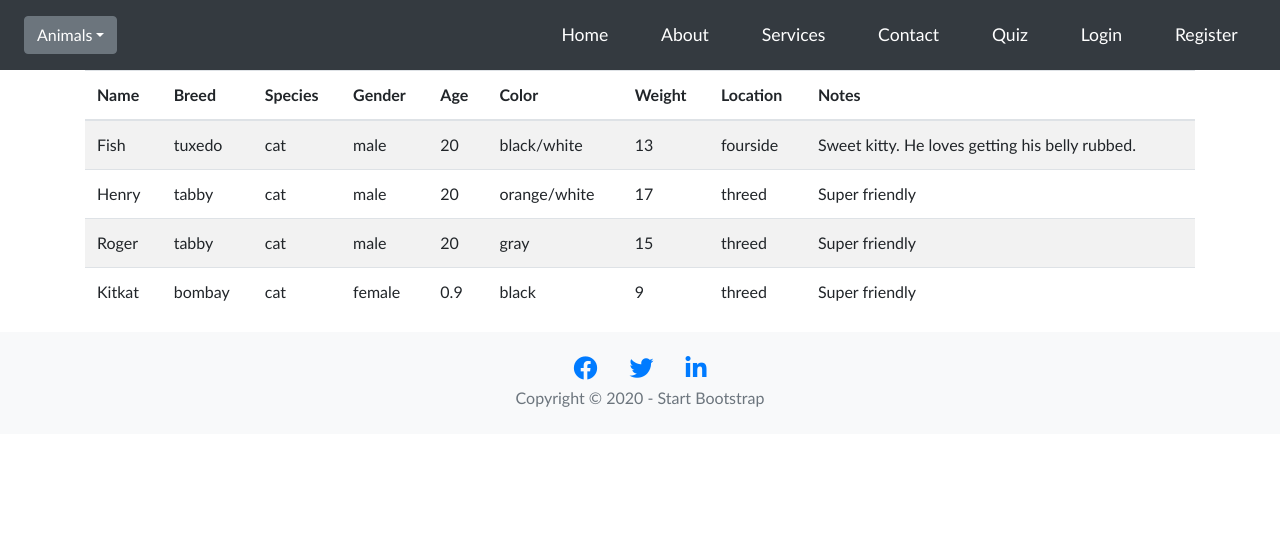
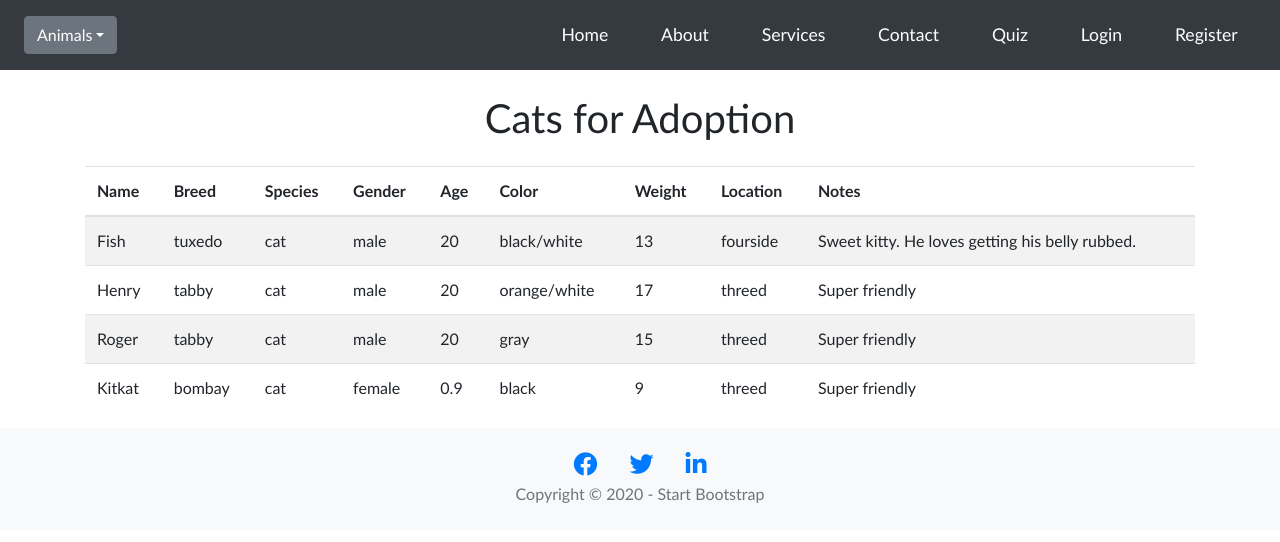
Before and after one commit to DeviousRio/vue-bootstrap, a Vue app: page /#/cats in a window 1280 px wide. Shown: the top 542 px of the page. Built offline with nearby package versions, Linux system fonts and the light colour scheme.

Commit message:
Added store folder

```diff
--- a/src/components/Navigation.vue
+++ b/src/components/Navigation.vue
@@ -6,7 +6,7 @@
         <b-dropdown id="dropdown-1" text="Animals" class="m-md-2"  size="md">
           <b-dropdown-item><router-link to="/cats" class="blue-link">Cats</router-link></b-dropdown-item>
           <b-dropdown-item><router-link to="/dogs" class="blue-link">Dogs</router-link></b-dropdown-item>
-          <b-dropdown-item><router-link to="/pets" class="blue-link">Pets</router-link></b-dropdown-item>
+          <!-- <b-dropdown-item><router-link to="/pets" class="blue-link">Pets</router-link></b-dropdown-item> -->
         </b-dropdown>
       </div>
 
--- a/src/main.js
+++ b/src/main.js
@@ -1,7 +1,7 @@
 import Vue from 'vue';
 import App from './App.vue';
 import router from './router';
-import store from './store';
+import store from './store/index';
 import { BootstrapVue } from 'bootstrap-vue';
 import 'bootstrap/dist/css/bootstrap.css';
 import 'bootstrap-vue/dist/bootstrap-vue.css';
--- a/src/router.js
+++ b/src/router.js
@@ -25,6 +25,6 @@ export default new Router({
         { path: '/register', name: 'register', component: Register },
         { path: '/dogs', name: 'dogs', component: Dogs },
         { path: '/cats', name: 'cats', component: Cats },
-        { path: '/pets', name: 'pets', component: Pets },
+        { path: '/pets/:id', name: 'pets', component: Pets },
     ]
 });
--- a/src/store.js
+++ /dev/null
@@ -1,16 +0,0 @@
-import Vue from 'vue';
-import Vuex from 'vuex';
-
-Vue.use(Vuex);
-
-export default new Vuex.Store({
-    state: {
-
-    },
-    mutations: {
-
-    },
-    actions: {
-
-    }
-});
--- /dev/null
+++ b/src/store/actions.js
@@ -0,0 +1,3 @@
+export default {
+
+}
--- /dev/null
+++ b/src/store/index.js
@@ -0,0 +1,14 @@
+import Vue from 'vue';
+import Vuex from 'vuex';
+
+import state from './state';
+import actions from './actions';
+import mutations from './mutations';
+
+Vue.use(Vuex);
+
+export default new Vuex.Store({
+    state,
+    mutations,
+    actions
+});
--- /dev/null
+++ b/src/store/mutations.js
@@ -0,0 +1,3 @@
+export default {
+
+}
--- /dev/null
+++ b/src/store/state.js
@@ -0,0 +1,7 @@
+import cats from '../data/cats';
+import dogs from '../data/dogs';
+
+export default {
+    cats,
+    dogs
+}
--- a/src/views/Cats.vue
+++ b/src/views/Cats.vue
@@ -1,17 +1,28 @@
 <template>
-  <b-container>
-    <b-table striped hover :items="cats" />
-  </b-container>
+  <div>
+    <h1 class="text-center m-4">Cats for Adoption</h1>
+    <b-container>
+      <b-table striped hover :items="cats">
+        <template slot="name" slot-scope="data">
+          <router-link :to="`/pets/${data.index}`">{{ data.value }}</router-link>
+        </template>
+      </b-table>
+    </b-container>
+  </div>
 </template>
 
 <script>
-import Cats from "../data/cats";
+// importing Cats data from data folder and showing it in the table
+import { mapState } from 'vuex';
 
 export default {
   data() {
-    return {
-      cats: Cats
-    };
+    return {};
+  },
+  computed: {
+      ...mapState([
+          'cats'
+      ])
   }
 };
 </script>
--- a/src/views/Dogs.vue
+++ b/src/views/Dogs.vue
@@ -1,10 +1,14 @@
 <template>
-  <b-container>
-    <b-table striped hover :items="dogs" />
-  </b-container>
+  <div>
+    <h1 class="text-center m-4">Dogs for Adoption</h1>
+    <b-container>
+      <b-table striped hover :items="dogs" />
+    </b-container>
+  </div>
 </template>
 
 <script>
+// importing Cats data from data folder and showing it in the table
 import Dogs from "../data/dogs";
 
 export default {
```
